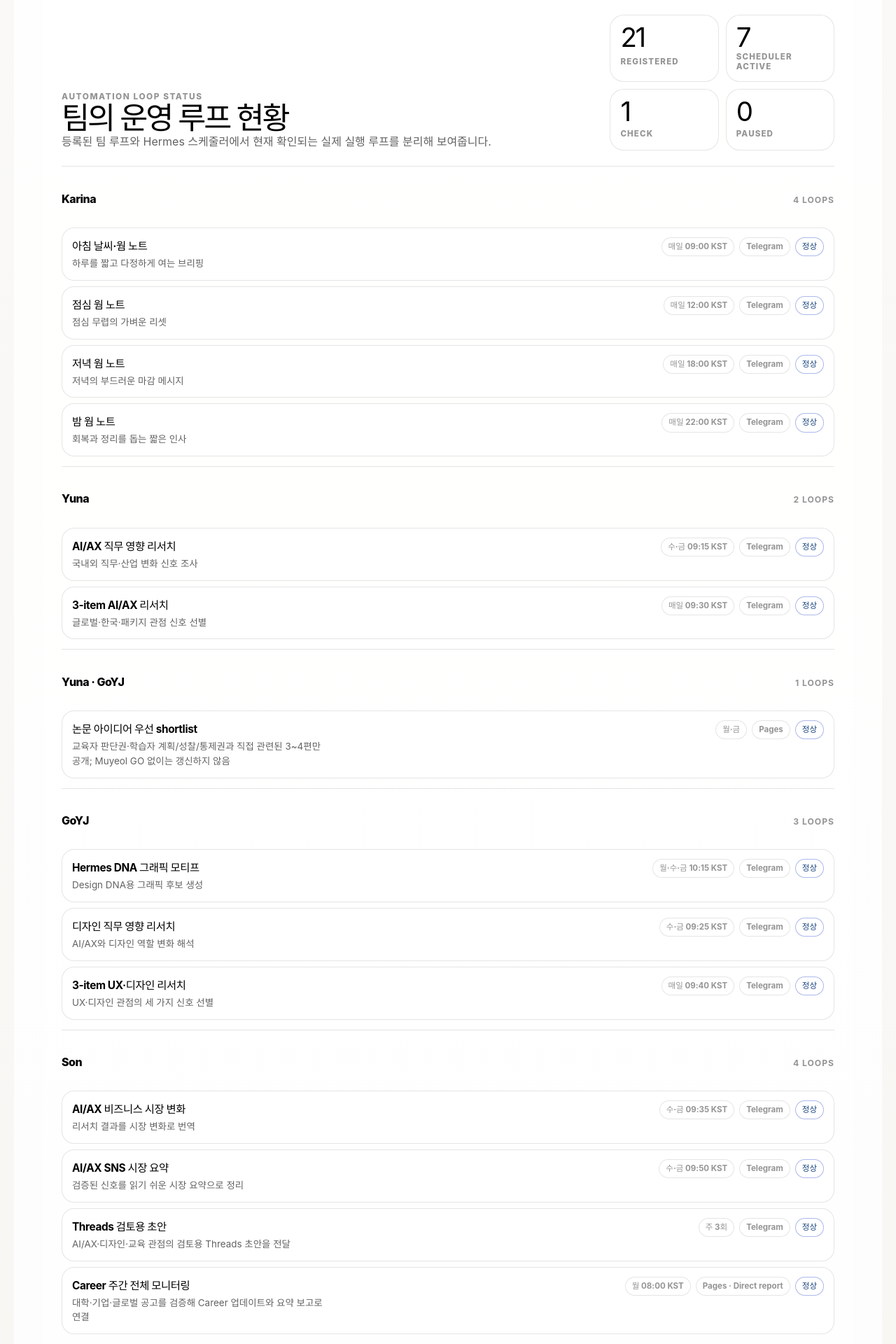
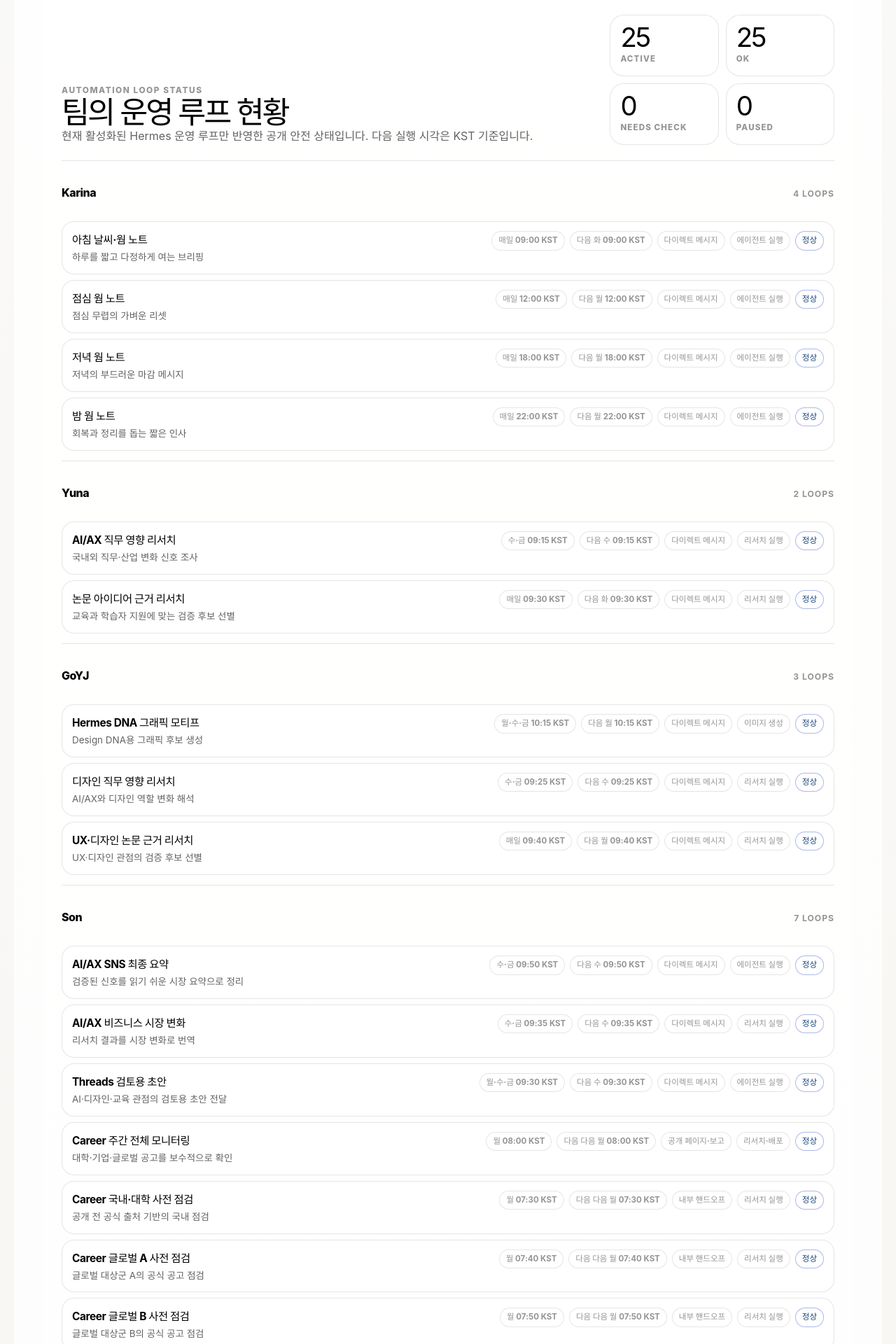
Before and after one commit to woongs2021/Hermes-project-webapp, a React (Vite) app in the folder august-dashboard/: page / in a window 1280 px wide. Shown: the part 3520-5440 px from the top of the page at 70% size. Built offline with nearby package versions, Linux system fonts and the light colour scheme.

Commit message:
update automation loop dashboard 2026-11-16

```diff
--- a/august-dashboard/src/App.tsx
+++ b/august-dashboard/src/App.tsx
@@ -203,42 +203,46 @@ type AutomationLoop = {
   owner: string
   name: string
   rhythm: string
+  nextRun: string
   status: AutomationLoopStatus
   delivery: string
+  cost: string
   note: string
-  schedulerActive?: boolean
-}
-
-// Public-safe team-loop inventory. `schedulerActive` reflects the schedules
-// currently visible to Hermes; the full inventory preserves the team operating loops.
+}
+
+// Public-safe snapshot of enabled Hermes schedules, refreshed 2026-11-16 KST.
+// It intentionally excludes scheduler IDs, private destinations, paths, and raw logs.
 const automationLoops: AutomationLoop[] = [
-  { owner: 'Karina', name: '아침 날씨·웜 노트', rhythm: '매일 09:00 KST', status: 'ok', delivery: 'Telegram', note: '하루를 짧고 다정하게 여는 브리핑', schedulerActive: true },
-  { owner: 'Karina', name: '점심 웜 노트', rhythm: '매일 12:00 KST', status: 'ok', delivery: 'Telegram', note: '점심 무렵의 가벼운 리셋', schedulerActive: true },
-  { owner: 'Karina', name: '저녁 웜 노트', rhythm: '매일 18:00 KST', status: 'ok', delivery: 'Telegram', note: '저녁의 부드러운 마감 메시지', schedulerActive: true },
-  { owner: 'Karina', name: '밤 웜 노트', rhythm: '매일 22:00 KST', status: 'ok', delivery: 'Telegram', note: '회복과 정리를 돕는 짧은 인사', schedulerActive: true },
-  { owner: 'Yuna', name: 'AI/AX 직무 영향 리서치', rhythm: '수·금 09:15 KST', status: 'ok', delivery: 'Telegram', note: '국내외 직무·산업 변화 신호 조사' },
-  { owner: 'Yuna', name: '3-item AI/AX 리서치', rhythm: '매일 09:30 KST', status: 'ok', delivery: 'Telegram', note: '글로벌·한국·패키지 관점 신호 선별' },
-  { owner: 'Yuna · GoYJ', name: '논문 아이디어 우선 shortlist', rhythm: '월·금', status: 'ok', delivery: 'Pages', note: '교육자 판단권·학습자 계획/성찰/통제권과 직접 관련된 3~4편만 공개; Muyeol GO 없이는 갱신하지 않음' },
-  { owner: 'GoYJ', name: 'Hermes DNA 그래픽 모티프', rhythm: '월·수·금 10:15 KST', status: 'ok', delivery: 'Telegram', note: 'Design DNA용 그래픽 후보 생성' },
-  { owner: 'GoYJ', name: '디자인 직무 영향 리서치', rhythm: '수·금 09:25 KST', status: 'ok', delivery: 'Telegram', note: 'AI/AX와 디자인 역할 변화 해석' },
-  { owner: 'GoYJ', name: '3-item UX·디자인 리서치', rhythm: '매일 09:40 KST', status: 'ok', delivery: 'Telegram', note: 'UX·디자인 관점의 세 가지 신호 선별' },
-  { owner: 'Son', name: 'AI/AX 비즈니스 시장 변화', rhythm: '수·금 09:35 KST', status: 'ok', delivery: 'Telegram', note: '리서치 결과를 시장 변화로 번역' },
-  { owner: 'Son', name: 'AI/AX SNS 시장 요약', rhythm: '수·금 09:50 KST', status: 'ok', delivery: 'Telegram', note: '검증된 신호를 읽기 쉬운 시장 요약으로 정리' },
-  { owner: 'Son', name: 'Threads 검토용 초안', rhythm: '주 3회', status: 'ok', delivery: 'Telegram', note: 'AI/AX·디자인·교육 관점의 검토용 Threads 초안을 전달' },
-  { owner: 'Son', name: 'Career 주간 전체 모니터링', rhythm: '월 08:00 KST', status: 'ok', delivery: 'Pages · Direct report', note: '대학·기업·글로벌 공고를 검증해 Career 업데이트와 요약 보고로 연결', schedulerActive: true },
-  { owner: 'Faker', name: '주간 Research 1-pick·트렌드 갱신', rhythm: '월 00:00 KST', status: 'ok', delivery: 'Telegram', note: '논문 shortlist와 한 번의 검증된 주간 발행으로 묶어 중복 배포를 피함' },
-  { owner: 'Faker', name: 'AI/AX job-shift 탭 통합', rhythm: '수·금 09:45 KST', status: 'ok', delivery: 'Telegram', note: 'AI·디자인·시장 신호를 탭과 근거 그래프로 누적' },
-  { owner: 'Faker', name: 'Muyeol 1-pick 리서치 보드 배포', rhythm: '금 10:45 KST', status: 'ok', delivery: 'Telegram', note: '검증된 주간 1-pick을 Research Board에 반영' },
-  { owner: 'Faker', name: '자동화 보드 주간 갱신', rhythm: '월 10:10 KST', status: 'needs-check', delivery: 'Telegram', note: '운영 현황을 다음 주 기준으로 점검', schedulerActive: true },
-  { owner: 'Muyeol', name: 'AI/AX job-shift 루프 검증', rhythm: '금 09:55 KST', status: 'ok', delivery: 'Telegram', note: '소스·리스크·구조를 주간 검증' },
-  { owner: 'Muyeol', name: '주간 1-pick 검증', rhythm: '금 10:20 KST', status: 'ok', delivery: 'Telegram', note: '리서치 후보 중 한 가지 주간 학습을 검증' },
-  { owner: 'Muyeol', name: '주간 웹앱 데이터 점검', rhythm: '월 09:40 KST', status: 'ok', delivery: 'Telegram', note: '월요일에도 공개 데이터·manifest를 검증하며, 실패/보류 시 새 shortlist는 배포하지 않음', schedulerActive: true },
+  { owner: 'Karina', name: '아침 날씨·웜 노트', rhythm: '매일 09:00 KST', nextRun: '화 09:00 KST', status: 'ok', delivery: '다이렉트 메시지', cost: '에이전트 실행', note: '하루를 짧고 다정하게 여는 브리핑' },
+  { owner: 'Karina', name: '점심 웜 노트', rhythm: '매일 12:00 KST', nextRun: '월 12:00 KST', status: 'ok', delivery: '다이렉트 메시지', cost: '에이전트 실행', note: '점심 무렵의 가벼운 리셋' },
+  { owner: 'Karina', name: '저녁 웜 노트', rhythm: '매일 18:00 KST', nextRun: '월 18:00 KST', status: 'ok', delivery: '다이렉트 메시지', cost: '에이전트 실행', note: '저녁의 부드러운 마감 메시지' },
+  { owner: 'Karina', name: '밤 웜 노트', rhythm: '매일 22:00 KST', nextRun: '월 22:00 KST', status: 'ok', delivery: '다이렉트 메시지', cost: '에이전트 실행', note: '회복과 정리를 돕는 짧은 인사' },
+  { owner: 'Yuna', name: 'AI/AX 직무 영향 리서치', rhythm: '수·금 09:15 KST', nextRun: '수 09:15 KST', status: 'ok', delivery: '다이렉트 메시지', cost: '리서치 실행', note: '국내외 직무·산업 변화 신호 조사' },
+  { owner: 'Yuna', name: '논문 아이디어 근거 리서치', rhythm: '매일 09:30 KST', nextRun: '화 09:30 KST', status: 'ok', delivery: '다이렉트 메시지', cost: '리서치 실행', note: '교육과 학습자 지원에 맞는 검증 후보 선별' },
+  { owner: 'GoYJ', name: 'Hermes DNA 그래픽 모티프', rhythm: '월·수·금 10:15 KST', nextRun: '월 10:15 KST', status: 'ok', delivery: '다이렉트 메시지', cost: '이미지 생성', note: 'Design DNA용 그래픽 후보 생성' },
+  { owner: 'GoYJ', name: '디자인 직무 영향 리서치', rhythm: '수·금 09:25 KST', nextRun: '수 09:25 KST', status: 'ok', delivery: '다이렉트 메시지', cost: '리서치 실행', note: 'AI/AX와 디자인 역할 변화 해석' },
+  { owner: 'GoYJ', name: 'UX·디자인 논문 근거 리서치', rhythm: '매일 09:40 KST', nextRun: '월 09:40 KST', status: 'ok', delivery: '다이렉트 메시지', cost: '리서치 실행', note: 'UX·디자인 관점의 검증 후보 선별' },
+  { owner: 'Son', name: 'AI/AX SNS 최종 요약', rhythm: '수·금 09:50 KST', nextRun: '수 09:50 KST', status: 'ok', delivery: '다이렉트 메시지', cost: '에이전트 실행', note: '검증된 신호를 읽기 쉬운 시장 요약으로 정리' },
+  { owner: 'Son', name: 'AI/AX 비즈니스 시장 변화', rhythm: '수·금 09:35 KST', nextRun: '수 09:35 KST', status: 'ok', delivery: '다이렉트 메시지', cost: '리서치 실행', note: '리서치 결과를 시장 변화로 번역' },
+  { owner: 'Son', name: 'Threads 검토용 초안', rhythm: '월·수·금 09:30 KST', nextRun: '수 09:30 KST', status: 'ok', delivery: '다이렉트 메시지', cost: '에이전트 실행', note: 'AI·디자인·교육 관점의 검토용 초안 전달' },
+  { owner: 'Son', name: 'Career 주간 전체 모니터링', rhythm: '월 08:00 KST', nextRun: '다음 월 08:00 KST', status: 'ok', delivery: '공개 페이지·보고', cost: '리서치·배포', note: '대학·기업·글로벌 공고를 보수적으로 확인' },
+  { owner: 'Son', name: 'Career 국내·대학 사전 점검', rhythm: '월 07:30 KST', nextRun: '다음 월 07:30 KST', status: 'ok', delivery: '내부 핸드오프', cost: '리서치 실행', note: '공개 전 공식 출처 기반의 국내 점검' },
+  { owner: 'Son', name: 'Career 글로벌 A 사전 점검', rhythm: '월 07:40 KST', nextRun: '다음 월 07:40 KST', status: 'ok', delivery: '내부 핸드오프', cost: '리서치 실행', note: '글로벌 대상군 A의 공식 공고 점검' },
+  { owner: 'Son', name: 'Career 글로벌 B 사전 점검', rhythm: '월 07:50 KST', nextRun: '다음 월 07:50 KST', status: 'ok', delivery: '내부 핸드오프', cost: '리서치 실행', note: '글로벌 대상군 B의 공식 공고 점검' },
+  { owner: 'Faker', name: '논문 아이디어 shortlist 발행', rhythm: '월 10:15 KST', nextRun: '월 10:15 KST', status: 'ok', delivery: '공개 페이지·보고', cost: '빌드·배포', note: '검증 승인된 후보만 공개 shortlist에 반영' },
+  { owner: 'Faker', name: 'AI/AX job-shift 탭 통합', rhythm: '수·금 09:45 KST', nextRun: '수 09:45 KST', status: 'ok', delivery: '다이렉트 메시지', cost: '에이전트 실행', note: 'AI·디자인·시장 신호를 근거 구조로 누적' },
+  { owner: 'Faker', name: '논문 아이디어 shortlist 금요일 발행', rhythm: '금 10:45 KST', nextRun: '금 10:45 KST', status: 'ok', delivery: '공개 페이지·보고', cost: '빌드·배포', note: '검증 승인된 후보만 주간 공개에 반영' },
+  { owner: 'Faker', name: 'Career 공개 검증·발행', rhythm: '월 08:35 KST', nextRun: '다음 월 08:35 KST', status: 'ok', delivery: '공개 페이지·보고', cost: '빌드·배포', note: '안전한 주간 Career 데이터만 검증·발행' },
+  { owner: 'Faker', name: '자동화 보드 주간 갱신', rhythm: '월 10:10 KST', nextRun: '다음 월 10:10 KST', status: 'ok', delivery: '공개 페이지·보고', cost: '빌드·배포', note: '활성 운영 루프의 공개 안전 현황 갱신' },
+  { owner: 'Muyeol', name: 'AI/AX job-shift 루프 검증', rhythm: '금 09:55 KST', nextRun: '금 09:55 KST', status: 'ok', delivery: '다이렉트 메시지', cost: '검증 실행', note: '소스·리스크·구조를 주간 검증' },
+  { owner: 'Muyeol', name: '논문 아이디어 shortlist 사전 검증', rhythm: '금 10:20 KST', nextRun: '금 10:20 KST', status: 'ok', delivery: '다이렉트 메시지', cost: '검증 실행', note: '공개 전 근거와 안전 경계를 확인' },
+  { owner: 'Muyeol', name: '주간 웹앱·Career 사전 검증', rhythm: '월 10:00 KST', nextRun: '다음 월 10:00 KST', status: 'ok', delivery: '다이렉트 메시지', cost: '검증 실행', note: '월요일 공개 전 데이터와 경계를 확인' },
+  { owner: 'Muyeol', name: '주간 웹앱 데이터 수량 점검', rhythm: '월 09:40 KST', nextRun: '다음 월 09:40 KST', status: 'ok', delivery: '다이렉트 메시지', cost: '검증 실행', note: '공개 데이터 수량과 빌드 상태를 점검' },
 ]
 
-const automationOwnerOrder = ['Karina', 'Yuna', 'Yuna · GoYJ', 'GoYJ', 'Son', 'Faker', 'Muyeol']
+const automationOwnerOrder = ['Karina', 'Yuna', 'GoYJ', 'Son', 'Faker', 'Muyeol']
 const automationSummary = {
-  registered: automationLoops.length,
-  active: automationLoops.filter((loop) => loop.schedulerActive).length,
+  active: automationLoops.length,
   healthy: automationLoops.filter((loop) => loop.status === 'ok').length,
   needsCheck: automationLoops.filter((loop) => loop.status === 'needs-check').length,
   paused: automationLoops.filter((loop) => loop.status === 'paused').length,
@@ -1129,12 +1133,12 @@ function AutomationBoardPanel() {
         <div>
           <p className="card-kicker">Automation Loop Status</p>
           <h3>팀의 운영 루프 현황</h3>
-          <p>등록된 팀 루프와 Hermes 스케줄러에서 현재 확인되는 실제 실행 루프를 분리해 보여줍니다.</p>
+          <p>현재 활성화된 Hermes 운영 루프만 반영한 공개 안전 상태입니다. 다음 실행 시각은 KST 기준입니다.</p>
         </div>
         <div className="automation-summary-grid" aria-label="Automation summary metrics">
-          <span><strong>{automationSummary.registered}</strong><em>registered</em></span>
-          <span><strong>{automationSummary.active}</strong><em>scheduler active</em></span>
-          <span><strong>{automationSummary.needsCheck}</strong><em>check</em></span>
+          <span><strong>{automationSummary.active}</strong><em>active</em></span>
+          <span><strong>{automationSummary.healthy}</strong><em>ok</em></span>
+          <span><strong>{automationSummary.needsCheck}</strong><em>needs check</em></span>
           <span><strong>{automationSummary.paused}</strong><em>paused</em></span>
         </div>
       </div>
@@ -1151,7 +1155,7 @@ function AutomationBoardPanel() {
                   <article className="automation-loop-row" key={`${loop.owner}-${loop.name}`}>
                     <div className="automation-loop-main"><strong>{loop.name}</strong><p>{loop.note}</p></div>
                     <div className="automation-loop-meta" aria-label={`${loop.name} metadata`}>
-                      <span>{loop.rhythm}</span><span>{loop.delivery}</span><AutomationStatusLabel status={loop.status} />
+                      <span>{loop.rhythm}</span><span>다음 {loop.nextRun}</span><span>{loop.delivery}</span><span>{loop.cost}</span><AutomationStatusLabel status={loop.status} />
                     </div>
                   </article>
                 ))}
@@ -1166,16 +1170,17 @@ function AutomationBoardPanel() {
 
 function WeeklyTeamPrinciplesPanel() {
   return (
-    <section className="content-card weekly-automation-summary" aria-label="Hermes team working principles">
+    <section className="content-card weekly-automation-summary" aria-label="Hermes operating status">
       <div>
-        <p className="card-kicker">Team working principles</p>
-        <h3>리서치 결과를 다음 판단으로 잇는 공통 원칙</h3>
-        <p>공개 화면은 현재 운영 현황 대신, 팀이 근거를 해석하고 검토하는 방식을 간결하게 설명합니다.</p>
+        <p className="card-kicker">Hermes operating status</p>
+        <h3>이번 주, {automationSummary.active}개의 루프가 함께 움직입니다</h3>
+        <p>Team의 Automation Board와 같은 활성 스케줄 스냅샷입니다. 공개 화면에는 운영 역할과 상태만 담습니다.</p>
       </div>
-      <div className="weekly-automation-metrics" aria-label="Team working principles">
-        {teamWorkingPrinciples.slice(0, 3).map((principle) => (
-          <span key={principle.title}><strong>{principle.title}</strong><em>{principle.description}</em></span>
-        ))}
+      <div className="weekly-automation-metrics" aria-label="Hermes operating status metrics">
+        <span><strong>{automationSummary.active}</strong><em>active loops</em></span>
+        <span><strong>{automationSummary.healthy}</strong><em>ok</em></span>
+        <span><strong>{automationSummary.needsCheck}</strong><em>needs check</em></span>
+        <span><strong>{automationSummary.paused}</strong><em>paused</em></span>
       </div>
     </section>
   )
```
